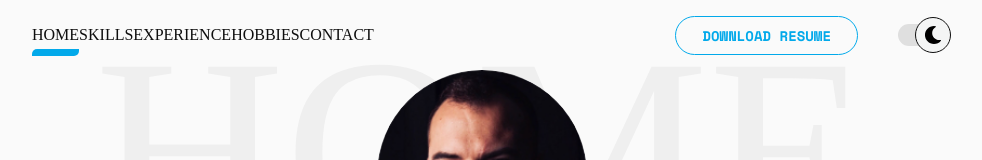
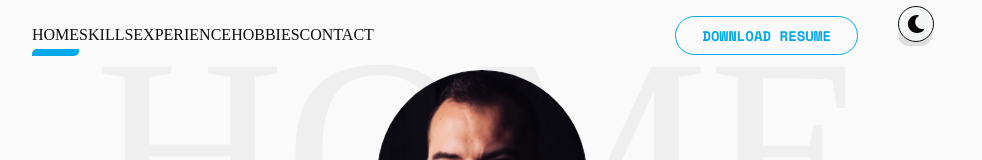
Before and after one commit to GuillaumeMajstruk/my-website, a React (Create React App) app: page / in a window 1280 px wide. Shown: the top 160 px of the page, without its empty margins (158-1140 px from the left). Built offline with nearby package versions, Linux system fonts and the light colour scheme; a web font is replaced by a local one.

Commit message:
try again

```diff
--- a/src/App.css
+++ b/src/App.css
@@ -848,7 +848,7 @@ h5 {
 }
 
 .slider {
-  position: relative;
+  /* position: relative; */
   width: 34px;
   height: 22px;
   border-radius: calc(22px / 2);
@@ -859,7 +859,7 @@ h5 {
 .slider::before {
   display: inline-block;
   transition: all .2s ease-in;
-  position: absolute;
+  /* position: relative; */
   width: 34px;
   height: 34px;
   border-radius: 50%;
```
